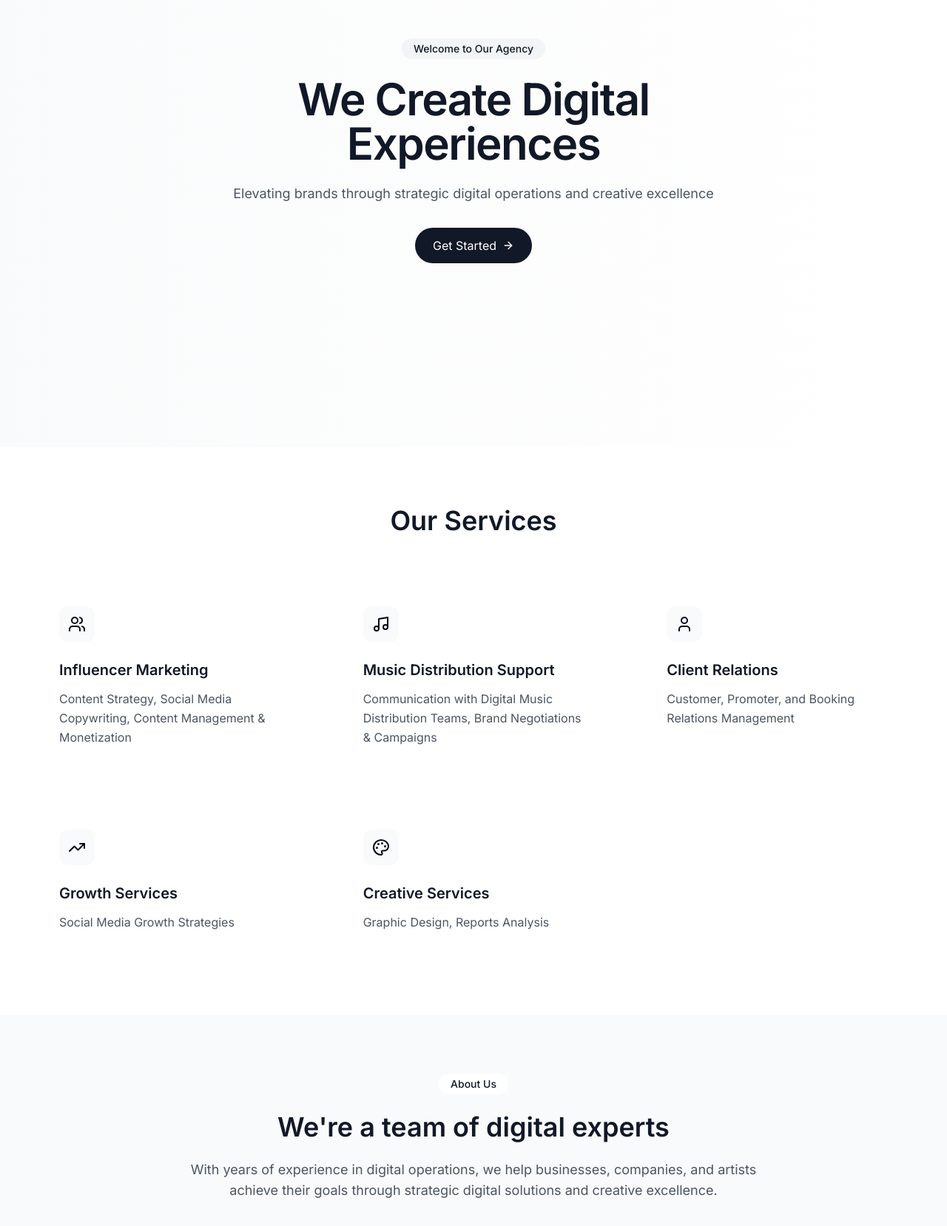
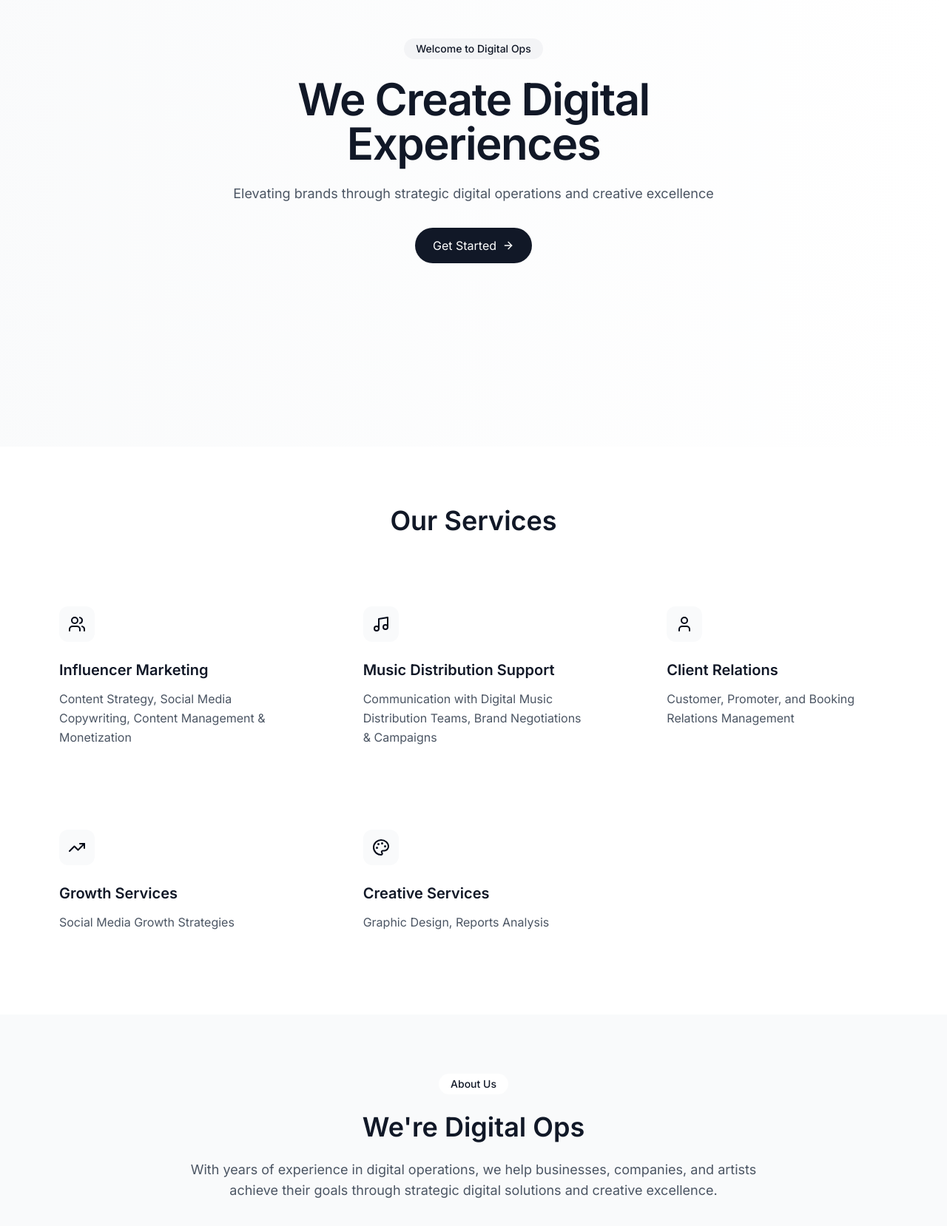
Before and after one commit to AnahiOchoab/cleanlight-operations, a React (Vite) app: page / in a window 1280 px wide. Shown: the part 196-1854 px from the top of the page at 74% size. Built offline with nearby package versions, Linux system fonts and the light colour scheme.

Commit message:
Update agency name
Updated the agency name to "Digital Ops" throughout the application.

```diff
--- a/index.html
+++ b/index.html
@@ -4,9 +4,9 @@
   <head>
     <meta charset="UTF-8" />
     <meta name="viewport" content="width=device-width, initial-scale=1.0" />
-    <title>Digital Operations Agency</title>
+    <title>Digital Ops - Digital Operations Agency</title>
     <meta name="description" content="Premium digital operations for businesses, companies, and artists" />
-    <meta name="author" content="Digital Operations Agency" />
+    <meta name="author" content="Digital Ops" />
     <meta property="og:image" content="/og-image.png" />
     <link rel="stylesheet" href="https://fonts.googleapis.com/css2?family=Inter:wght@300;400;500;600;700&display=swap">
   </head>
--- a/src/pages/Index.tsx
+++ b/src/pages/Index.tsx
@@ -1,3 +1,4 @@
+
 import { ArrowRight, Users, Music, User, TrendingUp, Palette } from "lucide-react";
 import { motion } from "framer-motion";
 
@@ -44,7 +45,7 @@ const Index = () => {
             transition={{ duration: 0.5 }}
             className="inline-block px-4 py-1 mb-6 text-sm font-medium bg-gray-100 rounded-full text-gray-900"
           >
-            Welcome to Our Agency
+            Welcome to Digital Ops
           </motion.span>
           <motion.h1
             initial={{ opacity: 0, y: 20 }}
@@ -126,7 +127,7 @@ const Index = () => {
               transition={{ duration: 0.5 }}
               className="text-4xl font-semibold mb-6 text-gray-900"
             >
-              We're a team of digital experts
+              We're Digital Ops
             </motion.h2>
             <motion.p
               initial={{ opacity: 0, y: 20 }}
```
